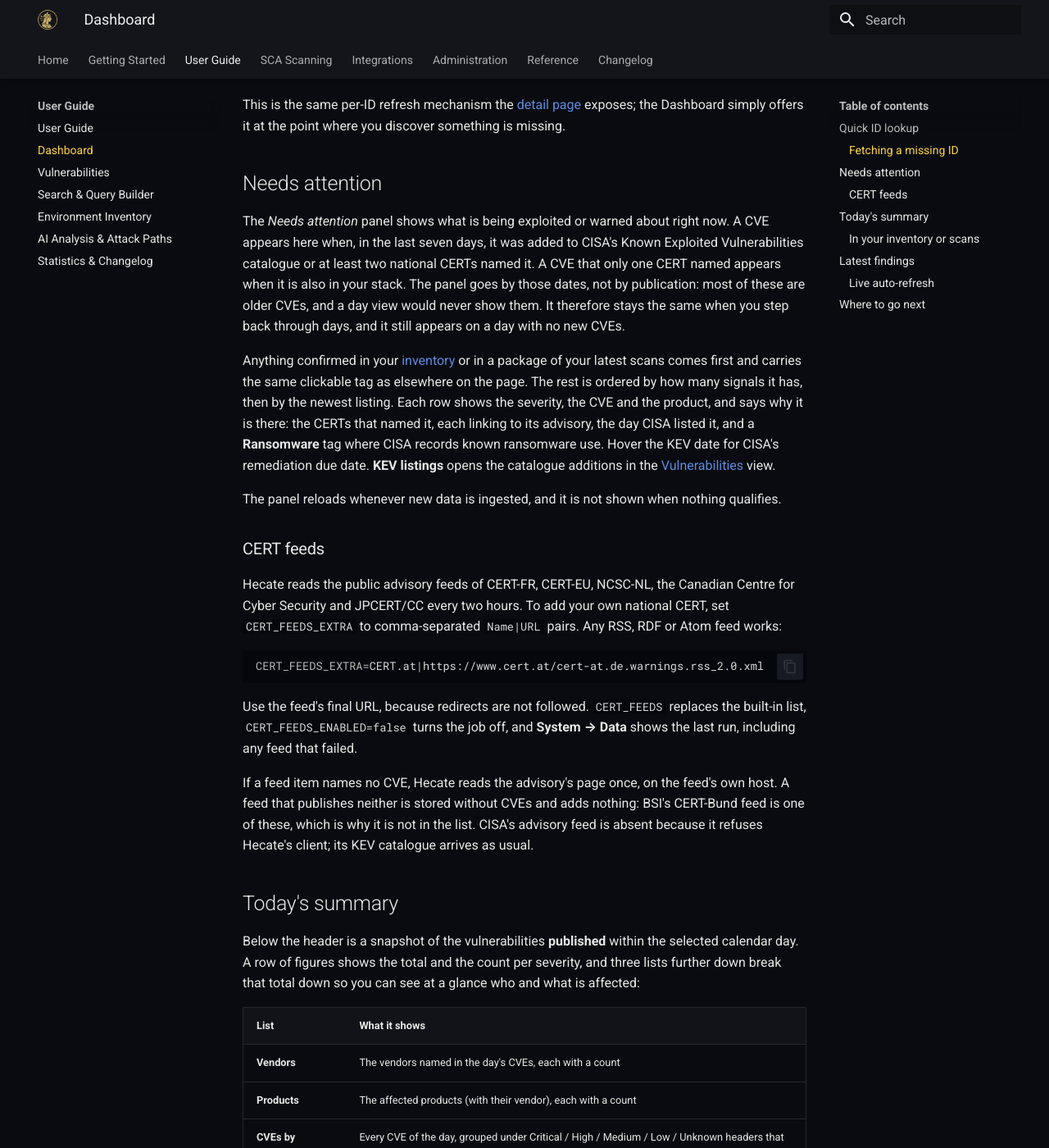
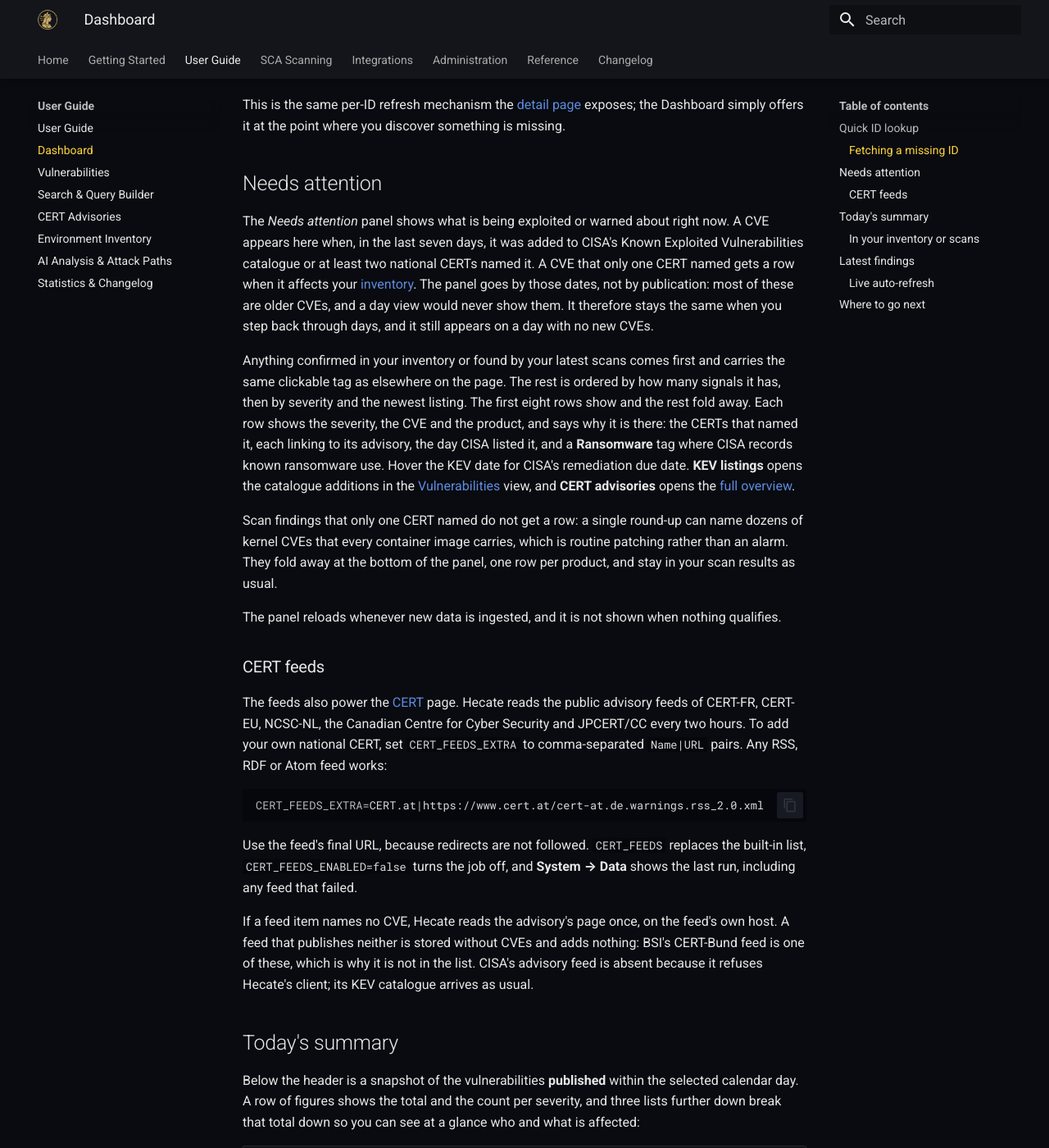
Before and after one commit to 0x3e4/hecate, an MkDocs documentation site: the page built from docs/guide/dashboard.md, in a window 1280 px wide and 1400 px high, scrolled down 1631 px. Shown: the whole window at 82% size. Built offline with MkDocs 1.6.1 and Material for MkDocs 9.7.7, drawn with Linux system fonts in a browser that asks for light colours.

Commit message:
docs: document the CERT page
Adds a guide page and screenshot, and updates the dashboard guide, the API table and the changelog.

```diff
--- a/docs/guide/dashboard.md
+++ b/docs/guide/dashboard.md
@@ -51,24 +51,29 @@
 
 The *Needs attention* panel shows what is being exploited or warned about right now. A CVE appears
 here when, in the last seven days, it was added to CISA's Known Exploited Vulnerabilities catalogue
-or at least two national CERTs named it. A CVE that only one CERT named appears when it is also in
-your stack. The panel goes by those dates, not by publication: most of these are older CVEs, and a
+or at least two national CERTs named it. A CVE that only one CERT named gets a row when it affects
+your [inventory](inventory.md). The panel goes by those dates, not by publication: most of these are older CVEs, and a
 day view would never show them. It therefore stays the same when you step back through days, and it
 still appears on a day with no new CVEs.
 
-Anything confirmed in your [inventory](inventory.md) or in a package of your latest scans comes
-first and carries the same clickable tag as elsewhere on the page. The rest is ordered by how many
-signals it has, then by the newest listing. Each row shows the severity, the CVE and the product, and
+Anything confirmed in your inventory or found by your latest scans comes first and carries the same
+clickable tag as elsewhere on the page. The rest is ordered by how many signals it has, then by
+severity and the newest listing. The first eight rows show and the rest fold away. Each row shows the severity, the CVE and the product, and
 says why it is there: the CERTs that named it, each linking to its advisory, the day CISA listed it,
 and a **Ransomware** tag where CISA records known ransomware use. Hover the KEV date for CISA's
 remediation due date. **KEV listings** opens the catalogue additions in the
-[Vulnerabilities](vulnerabilities.md) view.
+[Vulnerabilities](vulnerabilities.md) view, and **CERT advisories** opens the
+[full overview](cert.md).
+
+Scan findings that only one CERT named do not get a row: a single round-up can name dozens of kernel
+CVEs that every container image carries, which is routine patching rather than an alarm. They fold
+away at the bottom of the panel, one row per product, and stay in your scan results as usual.
 
 The panel reloads whenever new data is ingested, and it is not shown when nothing qualifies.
 
 ### CERT feeds
 
-Hecate reads the public advisory feeds of CERT-FR, CERT-EU, NCSC-NL, the Canadian Centre for Cyber
+The feeds also power the [CERT](cert.md) page. Hecate reads the public advisory feeds of CERT-FR, CERT-EU, NCSC-NL, the Canadian Centre for Cyber
 Security and JPCERT/CC every two hours. To add your own national CERT, set `CERT_FEEDS_EXTRA` to
 comma-separated `Name|URL` pairs. Any RSS, RDF or Atom feed works:
 
--- a/mkdocs.yml
+++ b/mkdocs.yml
@@ -53,6 +53,7 @@
       - Dashboard: guide/dashboard.md
       - Vulnerabilities: guide/vulnerabilities.md
       - Search & Query Builder: guide/search.md
+      - CERT Advisories: guide/cert.md
       - Environment Inventory: guide/inventory.md
       - AI Analysis & Attack Paths: guide/ai-analysis.md
       - Statistics & Changelog: guide/statistics.md
```
Also changed, not shown: CHANGELOG.md (+2 -1 lines), README.md (+2 -0 lines), docs/changelog.md (+2 -1 lines), docs/guide/cert.md (added, +39 -0 lines), docs/guide/overview.md (+5 -0 lines), docs/integrations/api.md (+1 -0 lines), frontend/README.md (+2 -0 lines), docs/img/hecate-cert.png (added), docs/img/hecate-dash.png, img/hecate-dash.png.
